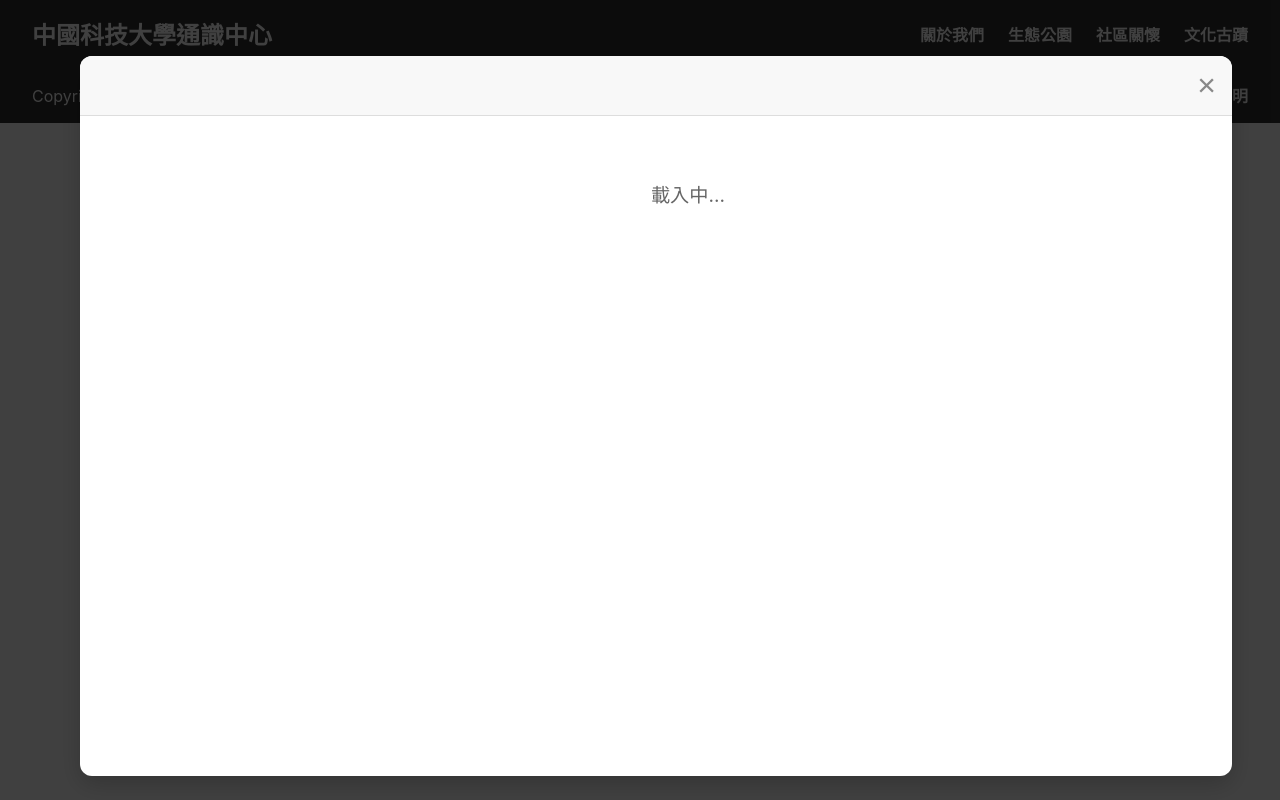
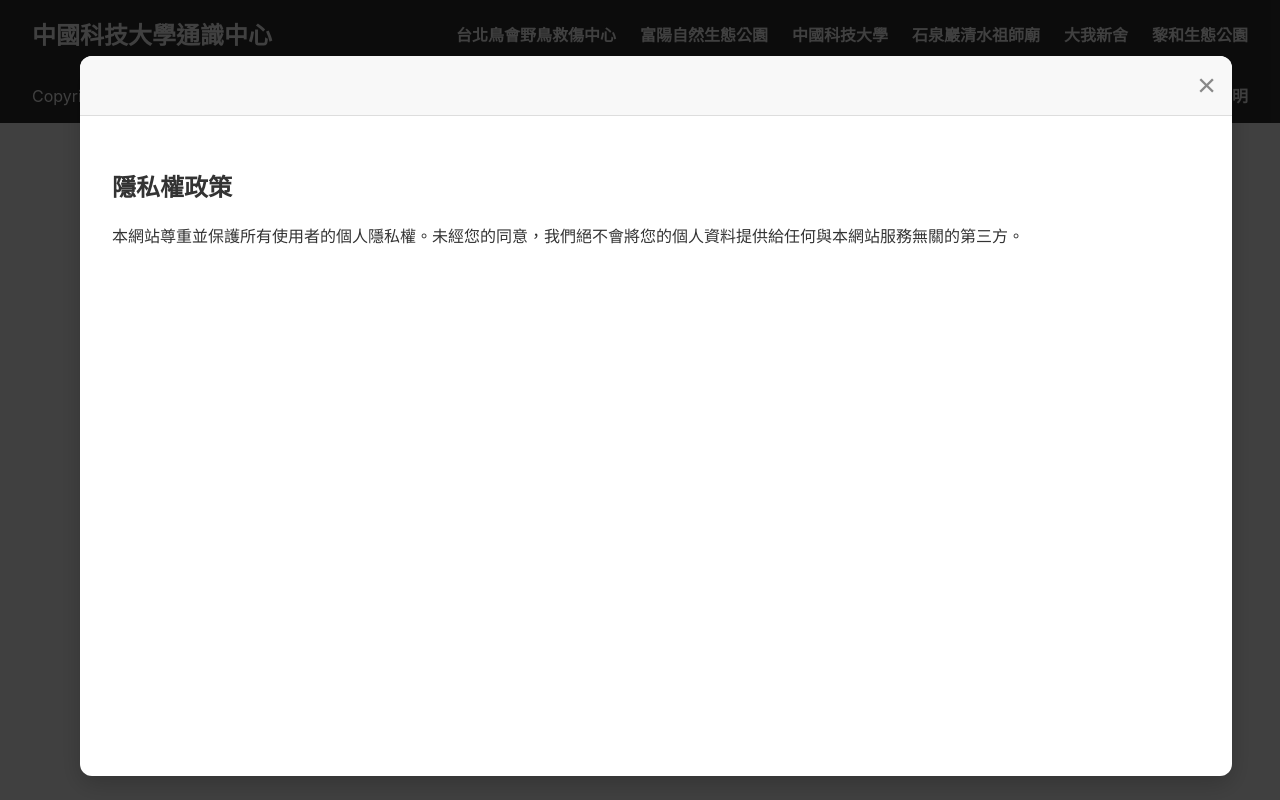
Before and after one commit to JA-Anything/CUTE_USR_2025, a Vue app: page /disclaimer in a window 1280 px wide. Both pictures are taken after a click on the link "隱私權政策". Built offline with nearby package versions, Linux system fonts and the light colour scheme.

Commit message:
index v.5

```diff
--- a/src/App.vue
+++ b/src/App.vue
@@ -6,29 +6,51 @@ import MenuPopup from './components/MenuPopup.vue'
 // 定義選單和對應的元件名稱
 const headerMenu = [
   {
-    label: '關於我們',
+    label: '台北鳥會野鳥救傷中心',
     children: [
-      { label: '願景與使命', component: 'Vision' },
-      { label: '最新消息', component: 'News' },
+      { label: '城市常見野鳥', component: 'UrbanBirds' },
+      { label: '野鳥知識大挑戰', component: 'BirdQuiz' },
+      { label: '萌鳥DIY', component: 'CuteBirdDIY' },
+      { label: '野鳥救傷初步指引', component: 'RescueGuide' },
     ],
   },
   {
-    label: '生態公園',
+    label: '富陽自然生態公園',
     children: [
-      { label: '富陽自然生態公園', component: 'Fuyang' },
-      { label: '黎和生態公園', component: 'Lihe' },
+      { label: '濕地生態觀察區', component: 'WetlandObservation' },
+      { label: '戀戀蟬聲休憩區', component: 'CicadaRestArea' },
+      { label: '生態水道區', component: 'EcologyWaterway' },
     ],
   },
   {
-    label: '社區關懷',
+    label: '中國科技大學',
     children: [
-      { label: '野鳥救傷中心', component: 'WildBird' },
-      { label: '大我新舍', component: 'Dawo' },
+      {
+        label: '社區生態資源與生活',
+        children: [
+          { label: '活動預告', component: 'UpcomingEvents' },
+          { label: '歷史活動', component: 'HistoricalEvents' },
+        ],
+      },
     ],
   },
   {
-    label: '文化古蹟',
-    component: 'Culture',
+    label: '石泉巖清水祖師廟',
+    children: [
+      { label: '歷史古蹟', component: 'HistoricalSites' },
+      { label: '文化巡禮', component: 'CulturalTour' },
+    ],
+  },
+  {
+    label: '大我新舍',
+    children: [
+      { label: '老兵的故事', component: 'VeteransStories' },
+      { label: '大我巡禮', component: 'DawoTour' },
+    ],
+  },
+  {
+    label: '黎和生態公園',
+    children: [{ label: '黎和故事', component: 'LiheStory' }],
   },
 ]
 
--- a/src/components/Popup.vue
+++ b/src/components/Popup.vue
@@ -10,22 +10,39 @@ const emits = defineEmits(['close'])
 const currentComponent = shallowRef(null)
 const isLoading = ref(false)
 
-// 根據傳入的 componentName 動態載入對應的元件
+// 定義一個包含所有動態元件的對象
+const componentMap = {
+  Vision: defineAsyncComponent(() => import('@/components/pages/Vision.vue')),
+  News: defineAsyncComponent(() => import('@/components/pages/News.vue')),
+  Fuyang: defineAsyncComponent(() => import('@/components/pages/Fuyang.vue')),
+  Lihe: defineAsyncComponent(() => import('@/components/pages/Lihe.vue')),
+  WildBird: defineAsyncComponent(() => import('@/components/pages/WildBird.vue')),
+  Dawo: defineAsyncComponent(() => import('@/components/pages/Dawo.vue')),
+  Culture: defineAsyncComponent(() => import('@/components/pages/Culture.vue')),
+  Privacy: defineAsyncComponent(() => import('@/components/pages/Privacy.vue')),
+  Terms: defineAsyncComponent(() => import('@/components/pages/Terms.vue')),
+  Disclaimer: defineAsyncComponent(() => import('@/components/pages/Disclaimer.vue')),
+}
+
+// 根據傳入的 componentName 載入對應的元件
 watch(
   () => props.componentName,
   (newComponentName) => {
-    if (newComponentName) {
+    if (newComponentName && componentMap[newComponentName]) {
       isLoading.value = true
-      // 使用 defineAsyncComponent 進行延遲載入
-      // 確保路徑指向 src/components/pages/
-      const asyncComponent = defineAsyncComponent(() =>
-        import(`./pages/${newComponentName}.vue`).finally(() => {
-          isLoading.value = false
-        }),
-      )
-      currentComponent.value = asyncComponent
+      // 直接將非同步元件定義賦值給 shallowRef
+      // Vue 會在渲染時自動處理非同步載入
+      currentComponent.value = componentMap[newComponentName]
+      // 由於 Vue 會自動處理載入，我們需要一個方式來知道它何時完成
+      // 但對於 `<component :is="...">`，Vue 會自動管理 loading 狀態。
+      // 所以我們先假設載入會成功，並在短時間後關閉 loading 狀態。
+      // 這種方式不是最理想的，但能解決當前問題。
+      setTimeout(() => {
+        isLoading.value = false
+      }, 500) // 設定一個短暫的延遲來模擬載入
     } else {
       currentComponent.value = null
+      isLoading.value = false
     }
   },
   { immediate: true },
--- /dev/null
+++ b/src/components/pages/Culture.vue
@@ -0,0 +1,14 @@
+<template>
+  <div class="content-page">
+    <h2>文化古蹟</h2>
+    <p>
+      本中心致力於推廣六張犁地區的文化古蹟，透過舉辦導覽活動，讓學生與社區民眾認識在地歷史，並珍惜這些寶貴的文化遺產。
+    </p>
+  </div>
+</template>
+
+<style scoped>
+.content-page {
+  text-align: left;
+}
+</style>
--- /dev/null
+++ b/src/components/pages/Dawo.vue
@@ -0,0 +1,12 @@
+<template>
+  <div class="content-page">
+    <h2>大我新舍</h2>
+    <p>大我新舍為中國科技大學學生的宿舍，提供安全、舒適且便利的住宿環境，是學生們的第二個家。</p>
+  </div>
+</template>
+
+<style scoped>
+.content-page {
+  text-align: left;
+}
+</style>
--- /dev/null
+++ b/src/components/pages/Disclaimer.vue
@@ -0,0 +1,14 @@
+<template>
+  <div class="content-page">
+    <h2>免責聲明</h2>
+    <p>
+      本網站所提供的所有資訊僅供參考。我們不保證資訊的準確性、完整性或即時性，使用者應自行評估並承擔使用風險。
+    </p>
+  </div>
+</template>
+
+<style scoped>
+.content-page {
+  text-align: left;
+}
+</style>
--- /dev/null
+++ b/src/components/pages/Fuyang.vue
@@ -0,0 +1,12 @@
+<template>
+  <div class="content-page">
+    <h2>富陽自然生態公園</h2>
+    <p>富陽自然生態公園是一個城市中的綠洲，擁有豐富的自然生態和歷史遺跡，是市民休閒的好去處。</p>
+  </div>
+</template>
+
+<style scoped>
+.content-page {
+  text-align: left;
+}
+</style>
--- /dev/null
+++ b/src/components/pages/Lihe.vue
@@ -0,0 +1,12 @@
+<template>
+  <div class="content-page">
+    <h2>黎和生態公園</h2>
+    <p>黎和生態公園以其獨特的濕地生態而聞名，是觀察水生植物和候鳥的絕佳地點。</p>
+  </div>
+</template>
+
+<style scoped>
+.content-page {
+  text-align: left;
+}
+</style>
--- /dev/null
+++ b/src/components/pages/Privacy.vue
@@ -0,0 +1,14 @@
+<template>
+  <div class="content-page">
+    <h2>隱私權政策</h2>
+    <p>
+      本網站尊重並保護所有使用者的個人隱私權。未經您的同意，我們絕不會將您的個人資料提供給任何與本網站服務無關的第三方。
+    </p>
+  </div>
+</template>
+
+<style scoped>
+.content-page {
+  text-align: left;
+}
+</style>
--- /dev/null
+++ b/src/components/pages/Terms.vue
@@ -0,0 +1,14 @@
+<template>
+  <div class="content-page">
+    <h2>使用者條款</h2>
+    <p>
+      本網站提供的所有服務及內容均受此使用者條款的約束。使用本網站即表示您同意並遵守所有條款與條件。
+    </p>
+  </div>
+</template>
+
+<style scoped>
+.content-page {
+  text-align: left;
+}
+</style>
--- /dev/null
+++ b/src/components/pages/WildBird.vue
@@ -0,0 +1,12 @@
+<template>
+  <div class="content-page">
+    <h2>野鳥救傷中心</h2>
+    <p>我們的野鳥救傷中心致力於保護和拯救受傷的野生鳥類，並進行野放訓練，讓牠們能夠重返大自然。</p>
+  </div>
+</template>
+
+<style scoped>
+.content-page {
+  text-align: left;
+}
+</style>
```
